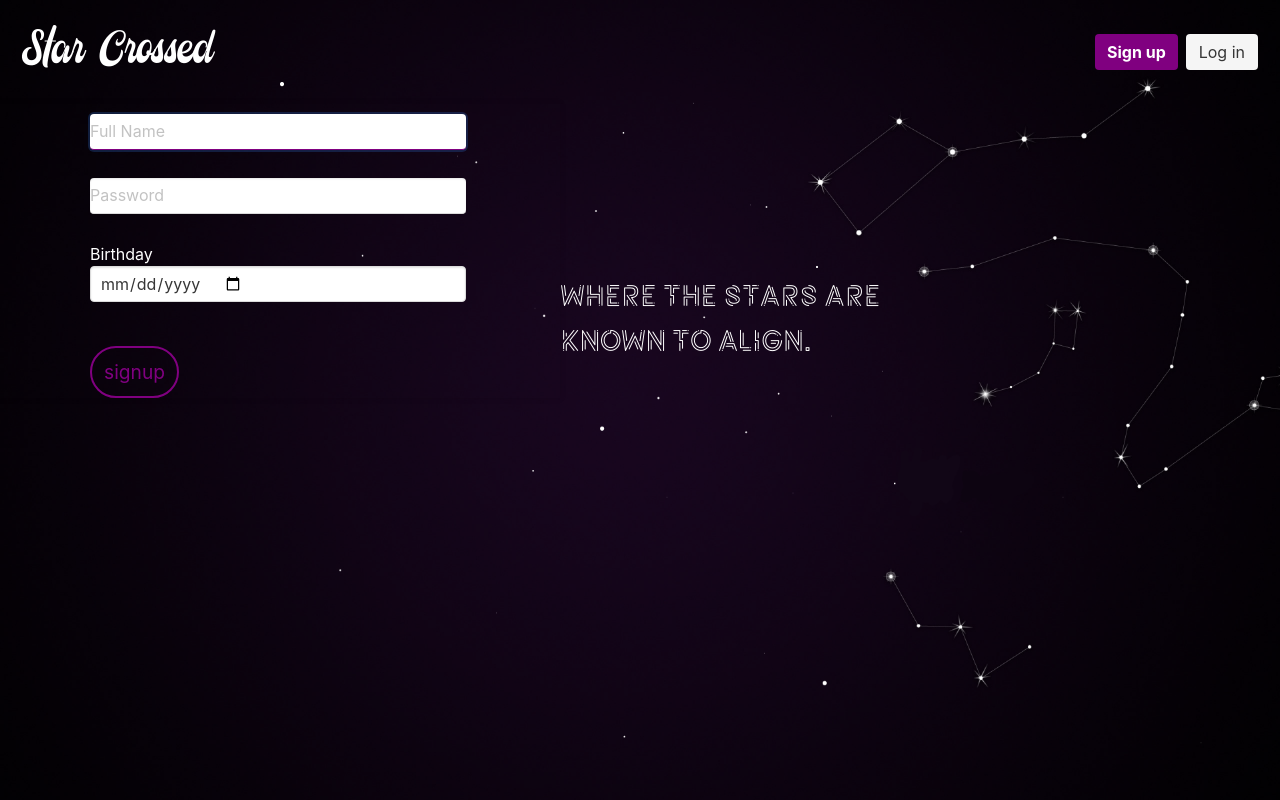
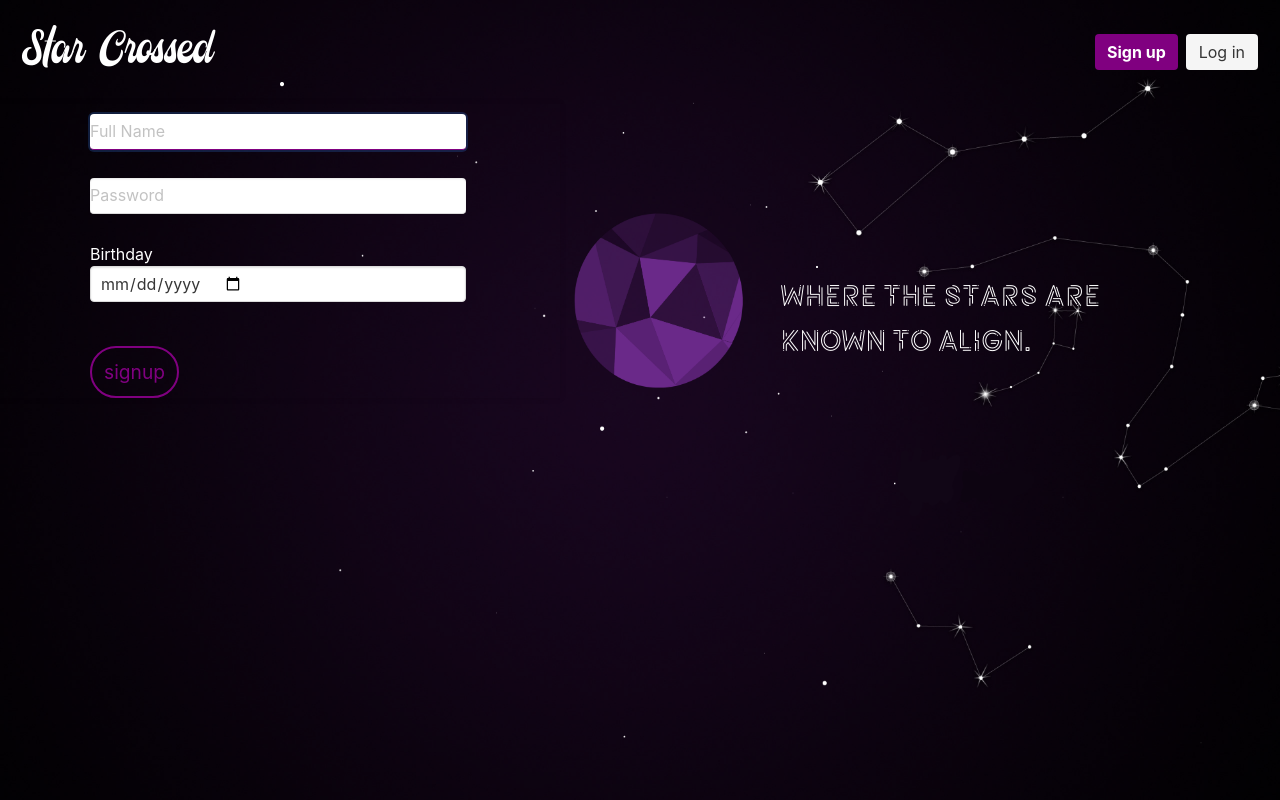
Before and after one commit to Zodiac-Sign-Dating-App/datingapp, a website: page signup/index.html in a window 1280 px wide. Drawn offline with nearby package versions, Linux system fonts and the light colour scheme.

Commit message:
added logo

```diff
--- a/signup/index.html
+++ b/signup/index.html
@@ -78,6 +78,7 @@
             </div>
         </div>
 
+        <img src="logo.png" alt="Italian Trulli" class="logo">
         <h1 class="sub">Where the stars are <br> known to align. </h1>
     </div>
 
--- a/signup/styles.css
+++ b/signup/styles.css
@@ -11,10 +11,17 @@
   display: flex;
 }
 
+.logo {
+  margin-top: 100px;
+  height: 200px;
+  width: 200px;
+}
+
 .sub {
   align-items: left;
   justify-content: flex-end;
   padding-top: 170px;
+  padding-left: 20px;
   font-family: potra;
   font-size: 30px;
   color:white;
```
